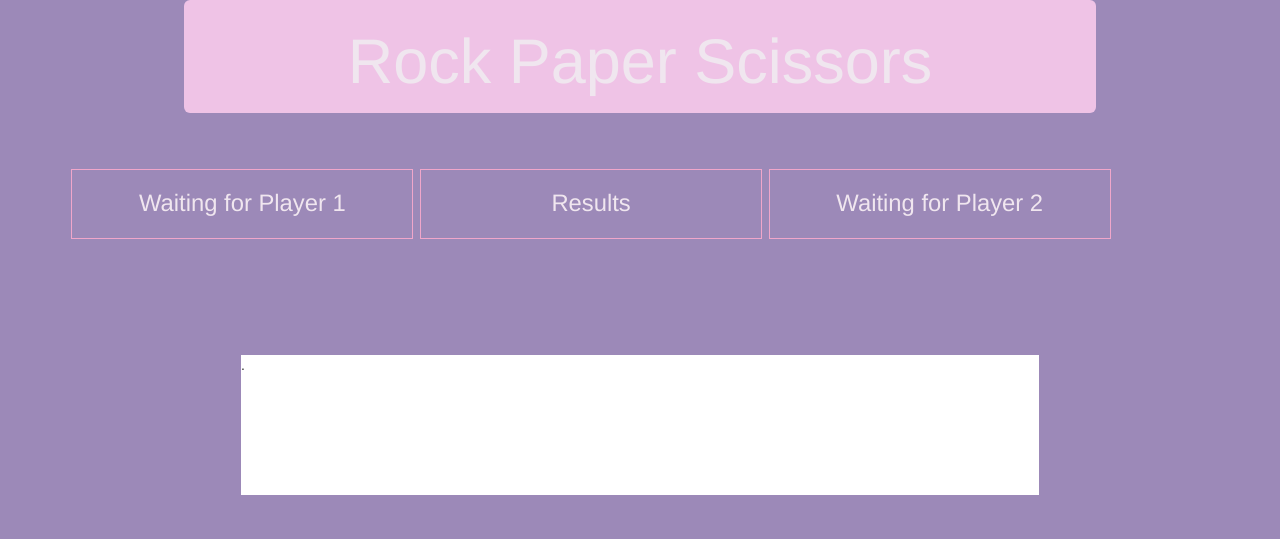
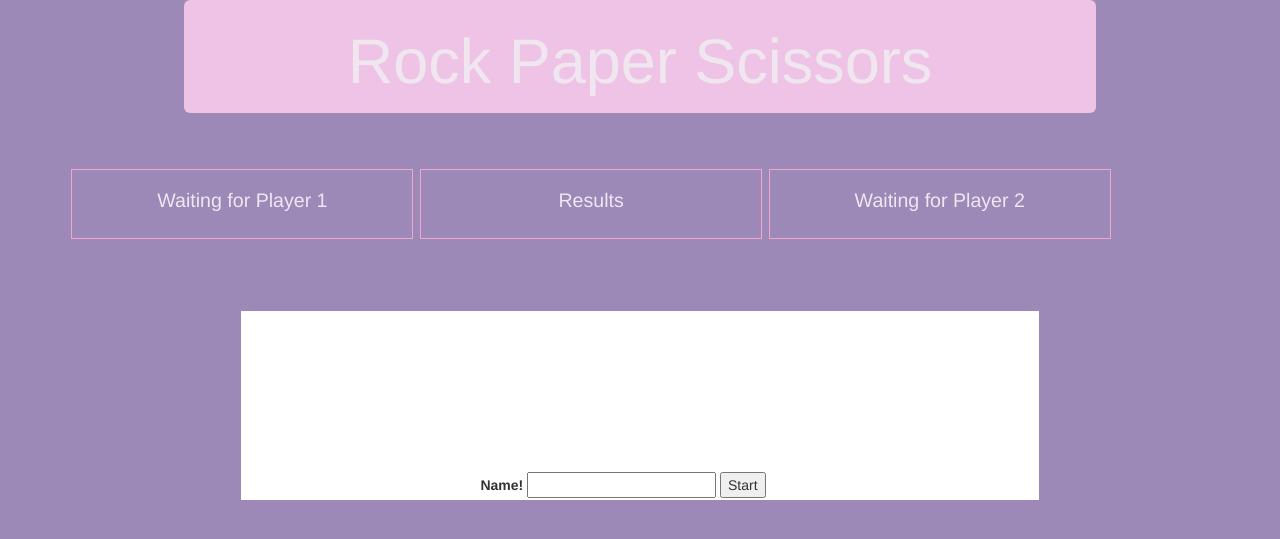
Before and after one commit to whitleyblaine/RPS-Multiplayer-RCB, a PHP site: page / in a window 1280 px wide. Shown: the top 539 px of the page. Run offline with PHP 8.4, Linux system fonts and the light colour scheme; some libraries are stand-ins or nearby versions.

Commit message:
Better chat box margin

```diff
--- a/assets/css/style.css
+++ b/assets/css/style.css
@@ -4,7 +4,7 @@ h1 {
 }
 
 h2 {
-  font-size: 1.7em;
+  font-size: 1.4em;
   text-align: center;
   color: #F0E6EF;
 }
@@ -21,8 +21,15 @@ body {
   margin: 0 auto;
 }
 
+
+
+#nameFormDiv {
+  margin: 20% 30% 30% 30%;
+  position: relative;
+}
+
 #nameForm {
-  display: inline;
+
 }
 
 .hide {
@@ -45,7 +52,6 @@ body {
 #chatDiv {
   background-color: white;
   width: 70%;
-  height: 10em;
-  margin: 0 auto;
-  margin-top: 10%;
+  margin: 5em auto;
+  padding-top: .1em;
 }
--- a/index.html
+++ b/index.html
@@ -26,7 +26,13 @@
   </div>
 
   <div id="chatDiv">
-  .
+    <div id="nameFormDiv">
+      <form id="nameForm">
+        <label for="nameInput">Name!</label>
+        <input type="text" id="nameInput">
+        <input id="addPlayer" type="submit" value="Start">
+      </form>
+    </div>
   </div>
 
 
```
